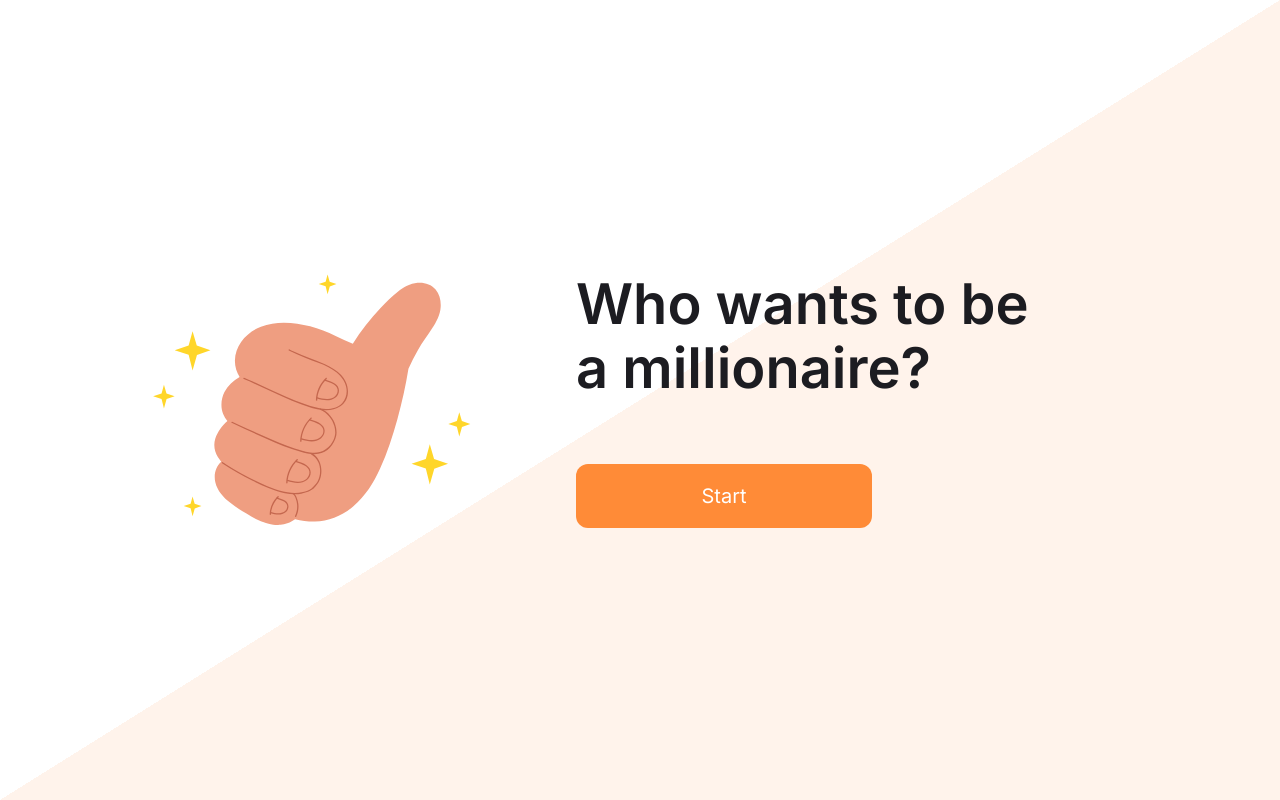
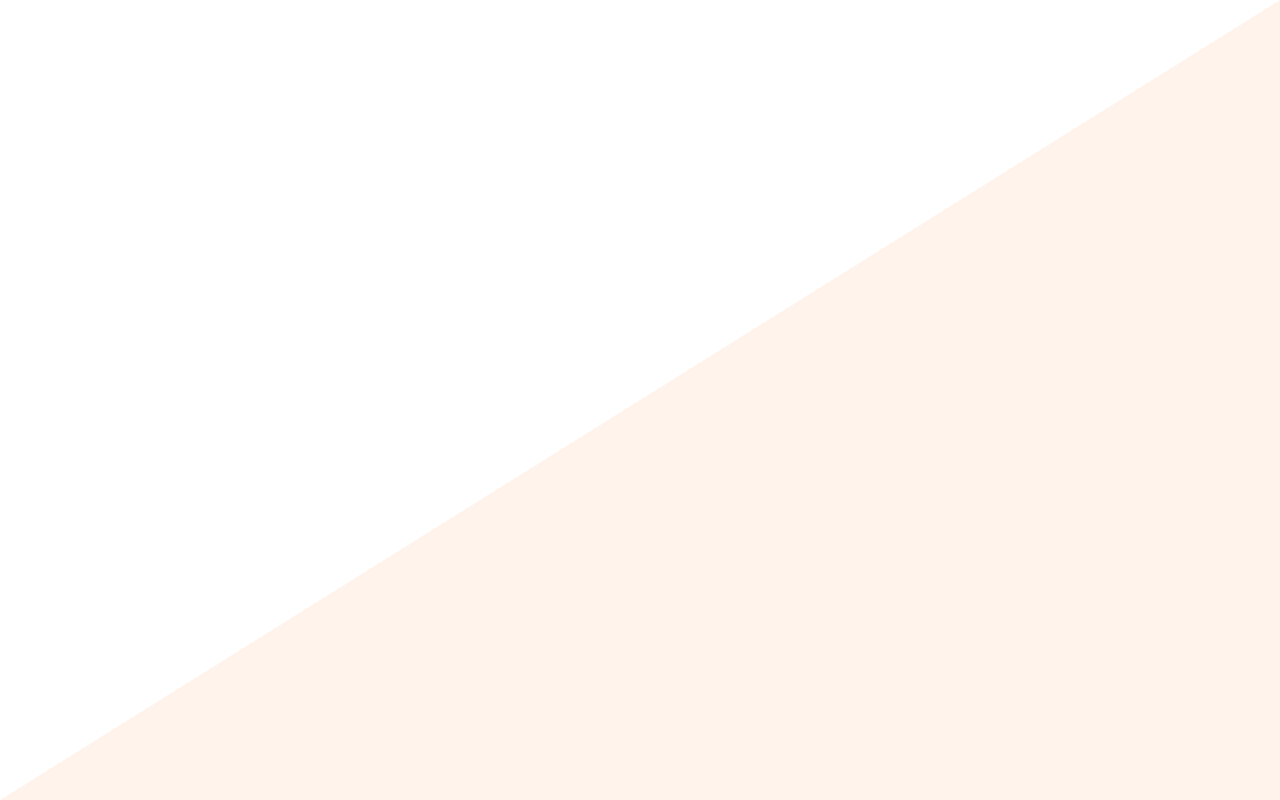
Before and after one commit to Iryna-Mazurak/million-game, a Next.js app: page / in a window 1280 px wide. Built offline with nearby package versions, Linux system fonts and the light colour scheme.

Commit message:
Add animations

```diff
--- a/src/styles/globals.css
+++ b/src/styles/globals.css
@@ -42,8 +42,10 @@ ul {
 }
 
 .hand {
+  animation: fadeIn 0.5s ease-in-out;
   @media (min-width: 1280px) {
     zoom: 2.2;
+    animation: fadeInSlideLeft 1s ease-in-out;
   }
 }
 
@@ -59,9 +61,11 @@ ul {
   text-align: center;
   font-weight: 600;
   margin-bottom: 100px;
+  animation: fadeIn 0.5s ease-in-out;
   @media (min-width: 1280px) {
     text-align: left;
     margin-bottom: 64px;
+    animation: fadeInSlideRight 1s ease-in-out;
   }
 }
 
@@ -79,11 +83,44 @@ ul {
   text-decoration: none;
   background-color: var(--color-primary);
   border-radius: 8px;
+  animation: fadeIn 0.5s ease-in-out;
   transition: background-color 0.3s ease;
   @media (min-width: 1280px) {
     border-radius: 12px;
+    animation: fadeInSlideRight 1s ease-in-out;
   }
   &:hover {
     background-color: var(--color-primary-hover);
   }
 }
+
+@keyframes fadeIn {
+  from {
+    opacity: 0;
+  }
+  to {
+    opacity: 1;
+  }
+}
+
+@keyframes fadeInSlideLeft {
+  from {
+    opacity: 0;
+    transform: translateX(-20px);
+  }
+  to {
+    opacity: 1;
+    transform: translateX(0);
+  }
+}
+
+@keyframes fadeInSlideRight {
+  from {
+    opacity: 0;
+    transform: translateX(20px);
+  }
+  to {
+    opacity: 1;
+    transform: translateX(0);
+  }
+}
```
Also changed, not shown: src/app/finish/finish.module.scss (+22 -0 lines).
